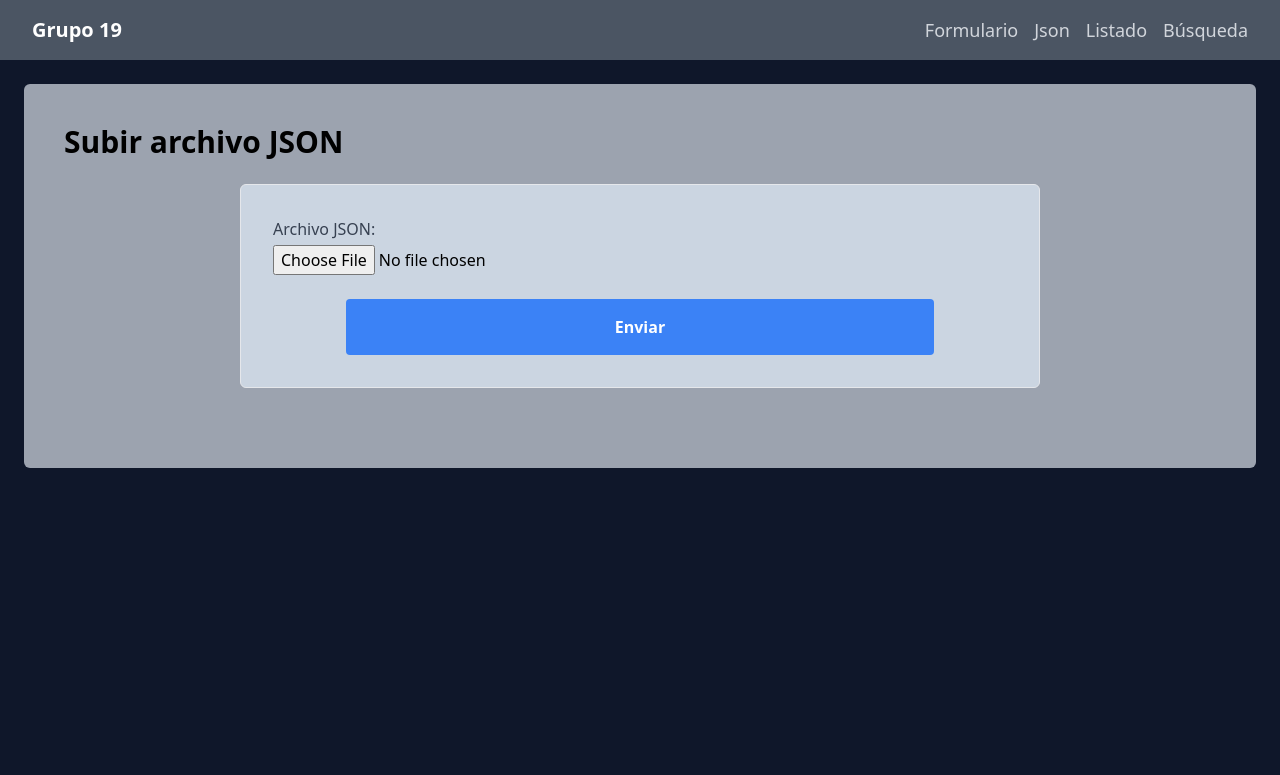
After one commit to CarlosBraun/fllask_proyect, a Flask app: page /json in a window 1280 px wide. The commit adds this page. Shown: the top 775 px of the page. Run offline with Flask 2, Linux system fonts and the light colour scheme; style sheets or scripts are compiled from the project's sources.

Commit message:
migración

```diff
--- a/frontend/app.py
+++ b/frontend/app.py
@@ -1,17 +1,141 @@
-from flask import Flask, render_template, request, redirect, url_for
+from flask import Flask, render_template, request, redirect, url_for, jsonify
 import requests
+import json
 from datetime import datetime
 
 app = Flask(__name__)
+app.debug = True
 
 # Cejemplo de llamada
 
 
 def obtener_datos_de_api():
-    # Hacer la solicitud a la API y obtener los datos
-    response = requests.get('https://api.example.com/data')
-    data = response.json()
+    try:
+        # Hacer la solicitud a la API y obtener los datos
+        response = requests.get('https://api.example.com/data')
+        # Esto lanzará una excepción si la respuesta no es exitosa (código de estado diferente de 200)
+        response.raise_for_status()
+        data = response.json()
+        print("lo hizo")
+        return data
+    except requests.RequestException as e:
+        # Manejar cualquier excepción de solicitud, como errores de conexión o tiempos de espera
+        print("Error al hacer la solicitud a la API")
+        return None  # Devolver None para indicar que hubo un error
+    except ValueError as e:
+        # Manejar excepciones al intentar analizar la respuesta JSON
+        print("Error al analizar")
+
+
+def obtener_listado():
+    try:
+        # Hacer la solicitud a la API y obtener los datos
+        response = requests.get('https://api.example.com/data')
+        # Esto lanzará una excepción si la respuesta no es exitosa (código de estado diferente de 200)
+        response.raise_for_status()
+        data = response.json()
+        print("lo hizo")
+        return data
+    except requests.RequestException as e:
+        # Manejar cualquier excepción de solicitud, como errores de conexión o tiempos de espera
+        print("Error al hacer la solicitud a la API")
+        return None  # Devolver None para indicar que hubo un error
+    except ValueError as e:
+        # Manejar excepciones al intentar analizar la respuesta JSON
+        print("Error al analizar")
+
+
+def busqueda_ano():
+    try:
+        # Hacer la solicitud a la API y obtener los datos
+        response = requests.get('https://api.example.com/data')
+        # Esto lanzará una excepción si la respuesta no es exitosa (código de estado diferente de 200)
+        response.raise_for_status()
+        data = response.json()
+        print("lo hizo")
+        return data
+    except requests.RequestException as e:
+        # Manejar cualquier excepción de solicitud, como errores de conexión o tiempos de espera
+        print("Error al hacer la solicitud a la API")
+        return None  # Devolver None para indicar que hubo un error
+    except ValueError as e:
+        # Manejar excepciones al intentar analizar la respuesta JSON
+        print("Error al analizar")
+
+
+@app.route('/submit_json', methods=['POST'])
+def submit_json():
+    # Verificar si se recibió un archivo JSON
+    if 'json_file' not in request.files:
+        return jsonify({'error': 'No se recibió ningún archivo JSON'}), 400
+
+    json_file = request.files['json_file']
+    data = json.load(json_file)
+    # Verificar si el archivo está vacío
+    if json_file.filename == '':
+        print("El archivo está vacío")
+        # Redirigir al formulario de subida de JSON
+        return redirect(url_for('json'))
+
+    print(data)
     return data
+    # URL a la que enviar el JSON mediante POST
+    url = "https://fllask-proyect-yccm.vercel.app/formulario/crear"
+    # Enviar el JSON como cuerpo de la solicitud POST a la URL especificada
+    try:
+        response = requests.post(url, json=data)
+        response.raise_for_status()  # Lanzar una excepción si la solicitud no es exitosa
+        print('Archivo JSON enviado correctamente')
+        return redirect(url_for('json'))
+    except requests.RequestException as e:
+        print("Error al enviar el JSON:")
+        return
+
+
+@app.route('/submit_form', methods=['POST'])
+def submit_form():
+    # Obtener los datos del formulario
+    data = request.form.to_dict()
+
+    # Procesar los datos y crear el JSON en el formato requerido
+    json_data = {
+        "F2890": [
+            {
+                "CNE": int(data.get("cne")),
+                "_comment": "",
+                "bienRaiz": {
+                    "comuna": int(data.get("comuna")),
+                    "manzana": int(data.get("manzana")),
+                    "predio": int(data.get("predio"))
+                },
+                "enajenantes": [],
+                "adquirentes": [],
+                "fojas": int(data.get("fojas")),
+                "fechaInscripcion": data.get("fecha_inscripcion"),
+                "nroInscripcion": int(data.get("numero_inscripcion"))
+            }
+        ]
+    }
+
+    # Procesar enajenantes
+    enajenantes_RUNRUT = request.form.getlist("enajenantes_RUNRUT[]")
+    enajenantes_porcDerecho = request.form.getlist("enajenantes_porcDerecho[]")
+    for i in range(len(enajenantes_RUNRUT)):
+        json_data["F2890"][0]["enajenantes"].append({
+            "RUNRUT": enajenantes_RUNRUT[i],
+            "porcDerecho": int(enajenantes_porcDerecho[i])
+        })
+
+    # Procesar adquirentes
+    adquirentes_RUNRUT = request.form.getlist("adquirentes_RUNRUT[]")
+    adquirentes_porcDerecho = request.form.getlist("adquirentes_porcDerecho[]")
+    for i in range(len(adquirentes_RUNRUT)):
+        json_data["F2890"][0]["adquirentes"].append({
+            "RUNRUT": adquirentes_RUNRUT[i],
+            "porcDerecho": int(adquirentes_porcDerecho[i])
+        })
+    # Retornar una respuesta apropiada
+    return json_data
 
 
 @app.route('/')
@@ -24,6 +148,11 @@ def index():
 @app.route('/formulario')
 def index2():
     return render_template('form.html')
+
+
+@app.route('/json')
+def json1():
+    return render_template('json.html')
 
 
 @app.route('/listado')
--- /dev/null
+++ b/frontend/templates/json.html
@@ -0,0 +1,40 @@
+<!-- form.html -->
+<link
+  rel="stylesheet"
+  href="{{ url_for('static', filename='css/output.css') }}"
+/>
+{% include 'navbar.html' %}
+<body class="bg-slate-900 w-full">
+  <div class="bg-gray-400 p-10 rounded-md m-6 text-black">
+    <h1 class="text-3xl font-bold">Subir archivo JSON</h1>
+    <div class="p-6 flex align-middle items-center w-full">
+      <form
+        action="{{ url_for('submit_json') }}"
+        method="post"
+        enctype="multipart/form-data"
+        id="formulario"
+        class="max-w-[800px] w-[90%] mx-auto bg-slate-300 p-8 border rounded-md"
+      >
+        <div class="mb-4">
+          <label
+            for="json_file"
+            class="block text-gray-700"
+            >Archivo JSON:</label
+          >
+          <input
+            type="file"
+            id="json_file"
+            name="json_file"
+            class="form-input mt-1 block w-full"
+          />
+        </div>
+        <button
+          type="submit"
+          class="bg-blue-500 hover:bg-blue-700 text-white w-[80%] mx-[10%] font-bold py-4 mt-2 px-4 rounded"
+        >
+          Enviar
+        </button>
+      </form>
+    </div>
+  </div>
+</body>
--- a/frontend/templates/navbar.html
+++ b/frontend/templates/navbar.html
@@ -19,6 +19,13 @@
       </div>
       <div class="mr-4">
         <a
+          href="/json"
+          class="text-gray-300 text-lg hover:text-white"
+          >Json</a
+        >
+      </div>
+      <div class="mr-4">
+        <a
           href="/listado"
           class="text-gray-300 text-lg hover:text-white"
           >Listado</a
```
Also changed, not shown: frontend/templates/form.html (+29 -135 lines).
